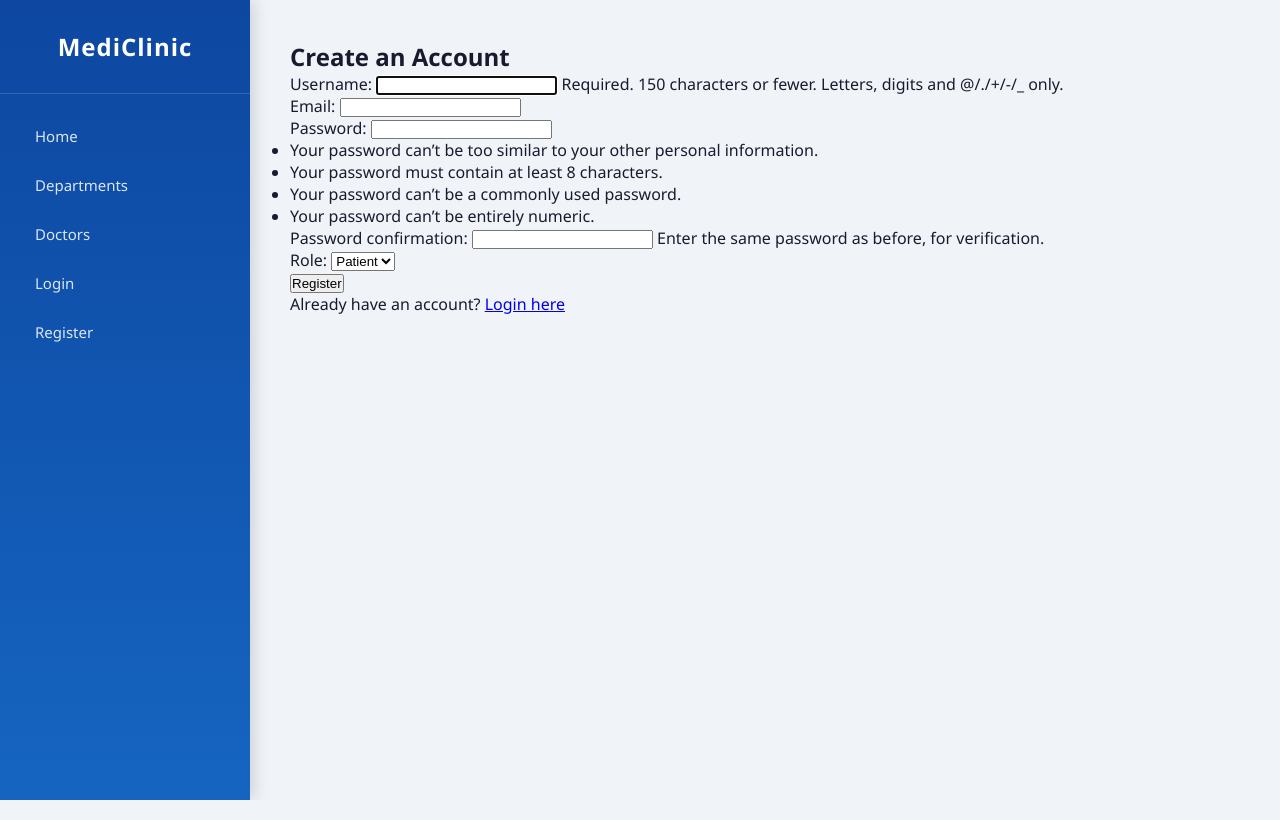
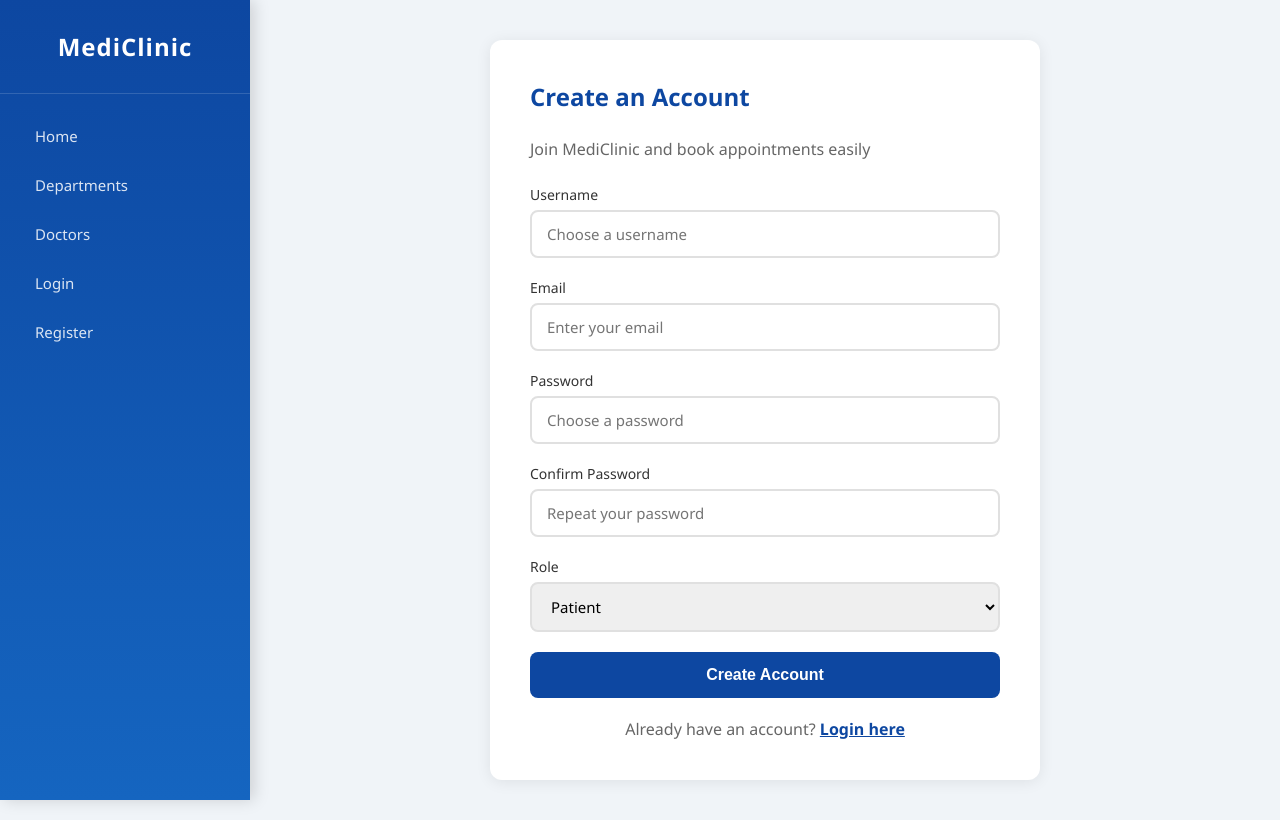
Before and after one commit to khairat1/clinic-reservation-system, a Django app: page /accounts/register/ in a window 1280 px wide. Run offline with Django 5.2, Linux system fonts and the light colour scheme.

Commit message:
Style login and register pages, fix image paths on all pages
Style login and register pages, fix image paths on all pages

```diff
--- a/templates/accounts/register.html
+++ b/templates/accounts/register.html
@@ -1,15 +1,65 @@
 {% extends "base.html" %}
+{% load static %}
 
 {% block title %}Register — MediClinic{% endblock %}
 
 {% block content %}
-<div class="auth-container">
+<div class="form-container" style="max-width: 550px;">
     <h2>Create an Account</h2>
+    <p style="color: #666; margin-bottom: 25px;">Join MediClinic and book appointments easily</p>
+
+    {% if messages %}
+        {% for message in messages %}
+            <div class="message {{ message.tags }}">{{ message }}</div>
+        {% endfor %}
+    {% endif %}
+
     <form method="POST">
         {% csrf_token %}
-        {{ form.as_p }}
-        <button type="submit">Register</button>
+        <div class="form-group">
+            <label for="id_username">Username</label>
+            <input type="text" name="username" id="id_username" placeholder="Choose a username" value="{{ form.username.value|default:'' }}">
+            {% if form.username.errors %}
+                <p style="color: red; font-size: 13px; margin-top: 5px;">{{ form.username.errors.0 }}</p>
+            {% endif %}
+        </div>
+        <div class="form-group">
+            <label for="id_email">Email</label>
+            <input type="email" name="email" id="id_email" placeholder="Enter your email" value="{{ form.email.value|default:'' }}">
+            {% if form.email.errors %}
+                <p style="color: red; font-size: 13px; margin-top: 5px;">{{ form.email.errors.0 }}</p>
+            {% endif %}
+        </div>
+        <div class="form-group">
+            <label for="id_password1">Password</label>
+            <input type="password" name="password1" id="id_password1" placeholder="Choose a password">
+            {% if form.password1.errors %}
+                <p style="color: red; font-size: 13px; margin-top: 5px;">{{ form.password1.errors.0 }}</p>
+            {% endif %}
+        </div>
+        <div class="form-group">
+            <label for="id_password2">Confirm Password</label>
+            <input type="password" name="password2" id="id_password2" placeholder="Repeat your password">
+            {% if form.password2.errors %}
+                <p style="color: red; font-size: 13px; margin-top: 5px;">{{ form.password2.errors.0 }}</p>
+            {% endif %}
+        </div>
+        <div class="form-group">
+            <label for="id_role">Role</label>
+            <select name="role" id="id_role">
+                <option value="patient">Patient</option>
+                <option value="doctor">Doctor</option>
+            </select>
+            {% if form.role.errors %}
+                <p style="color: red; font-size: 13px; margin-top: 5px;">{{ form.role.errors.0 }}</p>
+            {% endif %}
+        </div>
+        <button type="submit" class="form-submit">Create Account</button>
     </form>
-    <p>Already have an account? <a href="{% url 'login' %}">Login here</a></p>
+
+    <p style="text-align: center; margin-top: 20px; color: #666;">
+        Already have an account?
+        <a href="{% url 'login' %}" style="color: #0D47A1; font-weight: 600;">Login here</a>
+    </p>
 </div>
 {% endblock %}
--- a/templates/clinic/departments.html
+++ b/templates/clinic/departments.html
@@ -8,7 +8,7 @@
     <div class="cards-grid">
         {% for department in departments %}
         <div class="card">
-            <img src="{% static department.image %}" alt="{{ department.name }}">
+            <img src="/static/images/{{ department.image }}" alt="{{ department.name }}">
             <h3>{{ department.name }}</h3>
             <p>{{ department.description|truncatewords:20 }}</p>
             <a href="{% url 'clinic:department_detail' department.pk %}">View Department</a>
--- a/templates/clinic/doctors_list.html
+++ b/templates/clinic/doctors_list.html
@@ -8,7 +8,7 @@
     <div class="cards-grid">
         {% for doctor in doctors %}
         <div class="card">
-            <img src="{% static doctor.image %}" alt="{{ doctor.name }}">
+            <img src="/static/images/{{ doctor.image }}" alt="{{ doctor.name }}">
             <h3>{{ doctor.name }}</h3>
             <p>{{ doctor.description|truncatewords:20 }}</p>
 <a href="#">Book Appointment</a>
```
Also changed, not shown: templates/accounts/login.html (+25 -5 lines).
